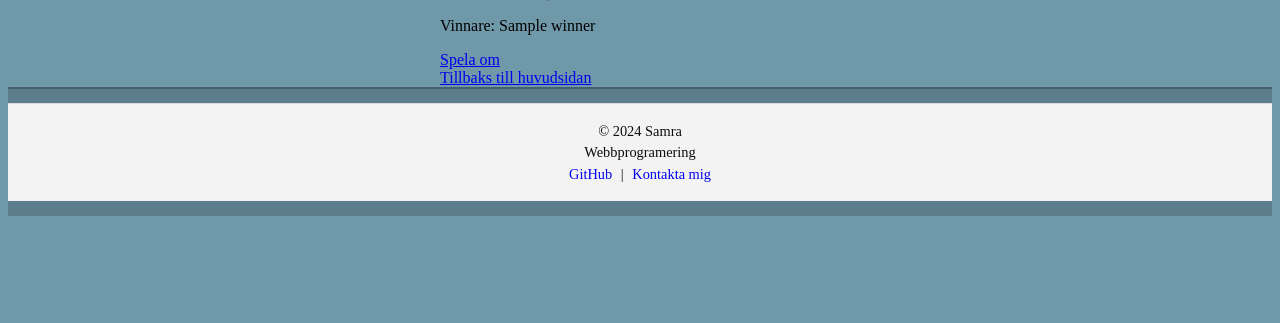
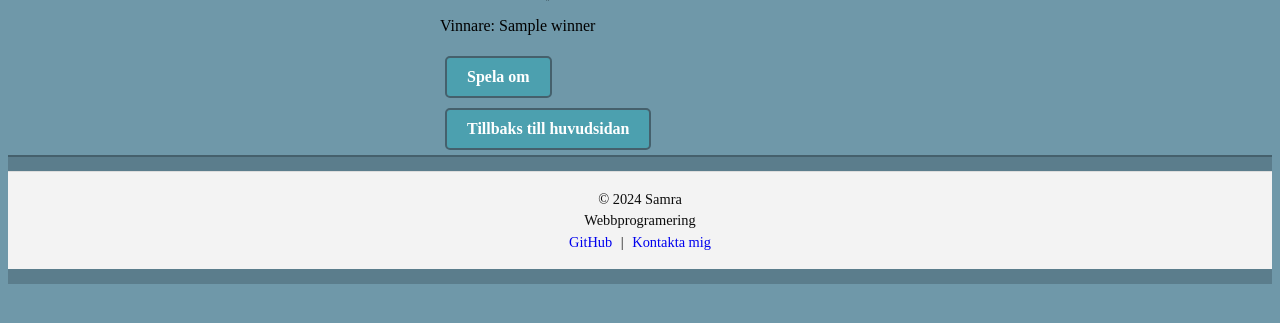
Before and after one commit to sakg23/mvc-24, a Symfony app: template templates/game/result.html.twig in a window 1280 px wide. Shown: the part 343-666 px from the top of the page. Run offline with Twig, Linux system fonts and the light colour scheme; the template is opened without the code that fills it: most values are stand-ins (such as "Sample title", 1, 10 or a date in 2020); style sheets or scripts are compiled from the project's sources; some libraries are stand-ins or nearby versions.

Commit message:
kmom03 card game

```diff
--- a/templates/game/home.html.twig
+++ b/templates/game/home.html.twig
@@ -12,8 +12,8 @@ Spelet börjar med att du får dra kort. Du kan välja att dra fler kort ("Hit")
 
 Den som har högst poäng utan att gå över 21 vinner. Om poängen är lika vinner banken. En ny spelrunda kan startas direkt efter en avslutad omgång, och spelet är lika enkelt som utmanande. Lycka till!</p>
 
-<div><a href="{{ path('game_doc') }}">Speldokumentation</a></div>
+<div><a href="{{ path('game_doc') }}"class="button">Speldokumentation</a></div>
 
 
-<a href="{{ path('game_play') }}">Börja spela</a>
+<a href="{{ path('game_play') }}"class="button">Börja spela</a>
 {% endblock %}
--- a/templates/game/result.html.twig
+++ b/templates/game/result.html.twig
@@ -8,8 +8,8 @@
 <p>Spelarens Hand: {{ player.getHand()|join(', ') }} ({{ player.getScore() }})</p>
 <p>Bankens Hand: {{ dealer.getHand()|join(', ') }} ({{ dealer.getScore() }})</p>
 <p>Vinnare: {{ winner }}</p>
-<a href="{{ path('game_reset') }}">Spela om</a>
+<a href="{{ path('game_reset') }}"class="button">Spela om</a>
 
-<div><a href="{{ path('game_home') }}">Tillbaks till huvudsidan</a></div>
+<div><a href="{{ path('game_home') }}"class="button">Tillbaks till huvudsidan</a></div>
 
 {% endblock %}
```
